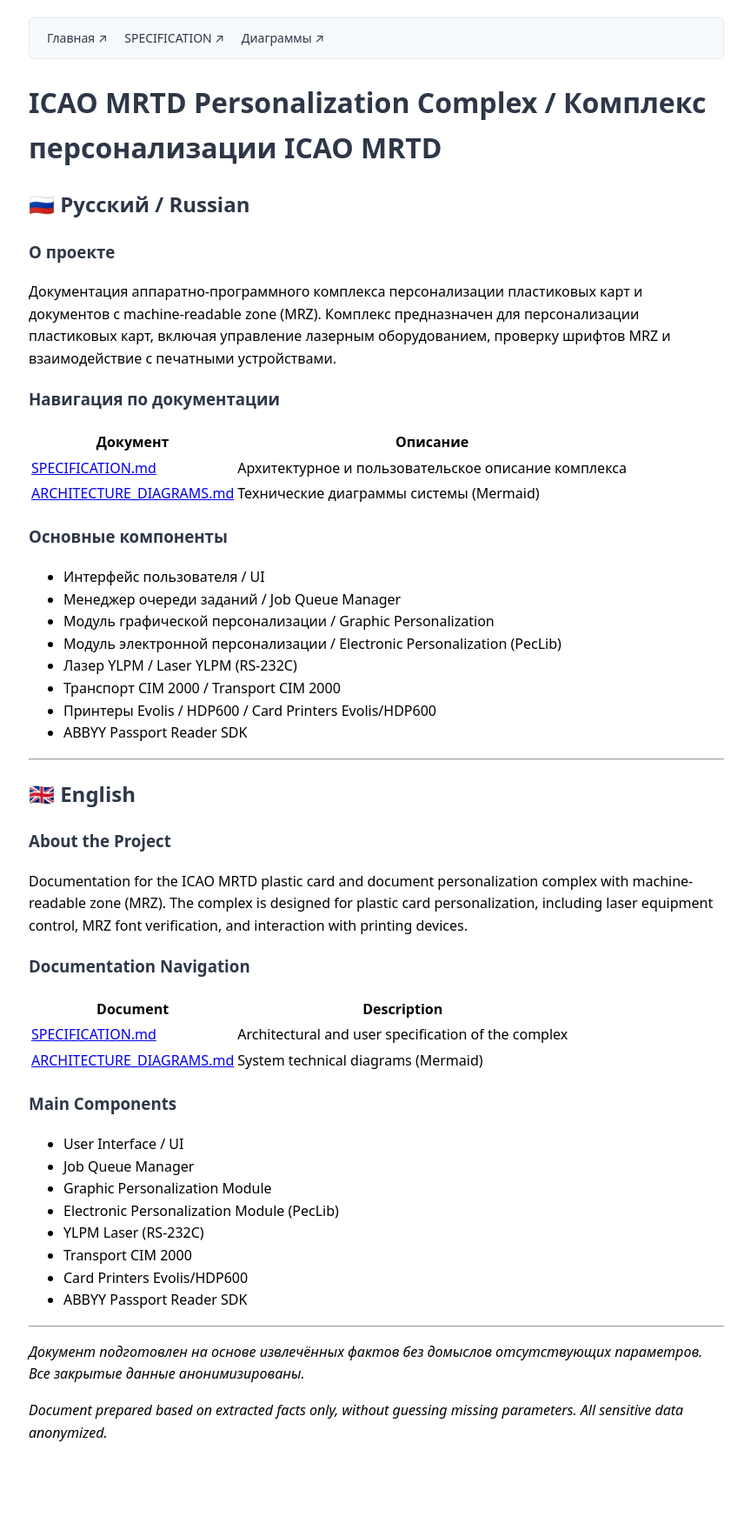
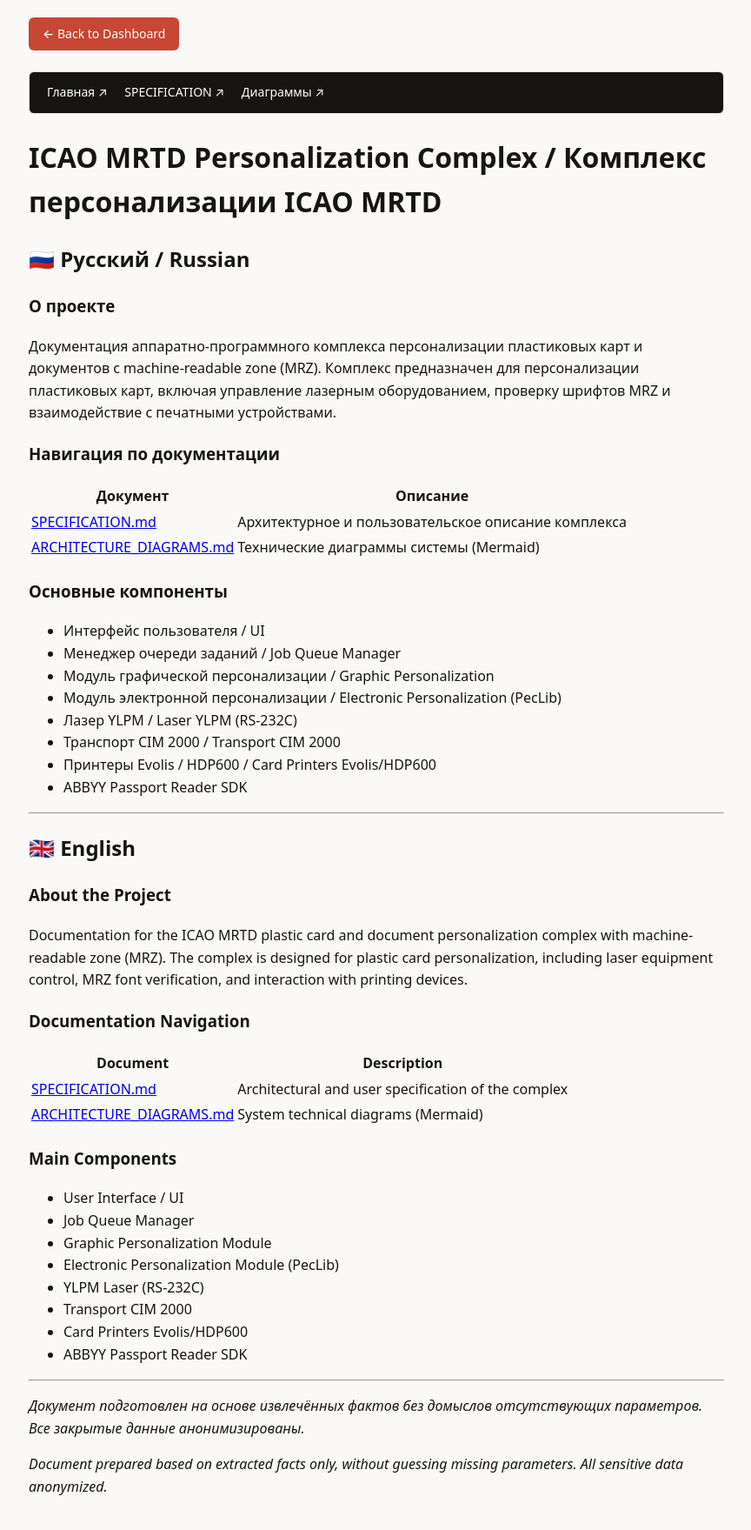
Before and after one commit to ekatmoz88-alt/icao-mrtd-documentation, a Jekyll site: the page built from README.md, in a window 1280 px wide. Shown: the whole page at 87% size, without its empty margins (207-1071 px from the left). Built offline with Jekyll 4.4.1, drawn with Linux system fonts in a browser that asks for light colours; our own code applies the rules of GitHub Pages for plain Markdown files; before the commit the page ends 1696 px from its top, so only the background shows below that.

Commit message:
Update _layouts/default.html with Oracle Redwood palette, back to dashboard button, and working Mermaid.js

```diff
--- a/_layouts/default.html
+++ b/_layouts/default.html
@@ -5,42 +5,83 @@
   <meta name="viewport" content="width=device-width, initial-scale=1.0">
   <title>{{ page.title | default: site.title | default: 'ICAO MRTD Personalization Complex' }}</title>
   <style>
-    /* Basic styling for markdown pages */
+    /* Oracle Redwood palette */
+    :root {
+      --redwood-bg: #FBF9F8;
+      --redwood-header: #161513;
+      --redwood-card: #FFFFFF;
+      --redwood-accent: #C74634;
+      --redwood-line: #E5E2DF;
+      --redwood-muted: #6b6b6b;
+    }
+
     body {
       max-width: 800px;
       margin: 0 auto;
       padding: 20px;
       font-family: system-ui, -apple-system, sans-serif;
       line-height: 1.6;
+      background: var(--redwood-bg);
+      color: var(--redwood-header);
     }
+
     h1, h2, h3, h4, h5, h6 {
-      color: #2d3748;
+      color: var(--redwood-header);
     }
+
     .mermaid {
       display: block;
       margin: 20px auto;
       max-width: 100%;
     }
-    /* Navigation panel styles */
+
+    /* Redwood-style navigation panel */
     .nav-panel {
-      background: #f7fafc;
-      border: 1px solid #e2e8f0;
+      background: var(--redwood-header);
+      border: 1px solid var(--redwood-line);
       border-radius: 6px;
       padding: 12px 20px;
       margin-bottom: 24px;
       font-size: 0.875rem;
     }
+
     .nav-panel a {
-      color: #2d3748;
+      color: var(--redwood-card);
       text-decoration: none;
       margin-right: 16px;
     }
+
     .nav-panel a:hover {
       text-decoration: underline;
+    }
+
+    .nav-panel a {
+      color: #FFFFFF;
+    }
+
+    /* Back to dashboard button */
+    .back-to-dashboard {
+      display: inline-block;
+      padding: 8px 16px;
+      background: var(--redwood-accent);
+      color: #FFFFFF;
+      border-radius: 6px;
+      font-size: 14px;
+      text-decoration: none;
+      margin-bottom: 24px;
+      font-weight: 500;
+    }
+
+    .back-to-dashboard:hover {
+      background: #A83526;
+      color: #FFFFFF;
     }
   </style>
 </head>
 <body>
+  <!-- Back to dashboard button -->
+  <a href="https://vercel.app" class="back-to-dashboard">← Back to Dashboard</a>
+
   <!-- Navigation panel -->
   <div class="nav-panel">
     <a href="./">Главная ↗</a>
```
